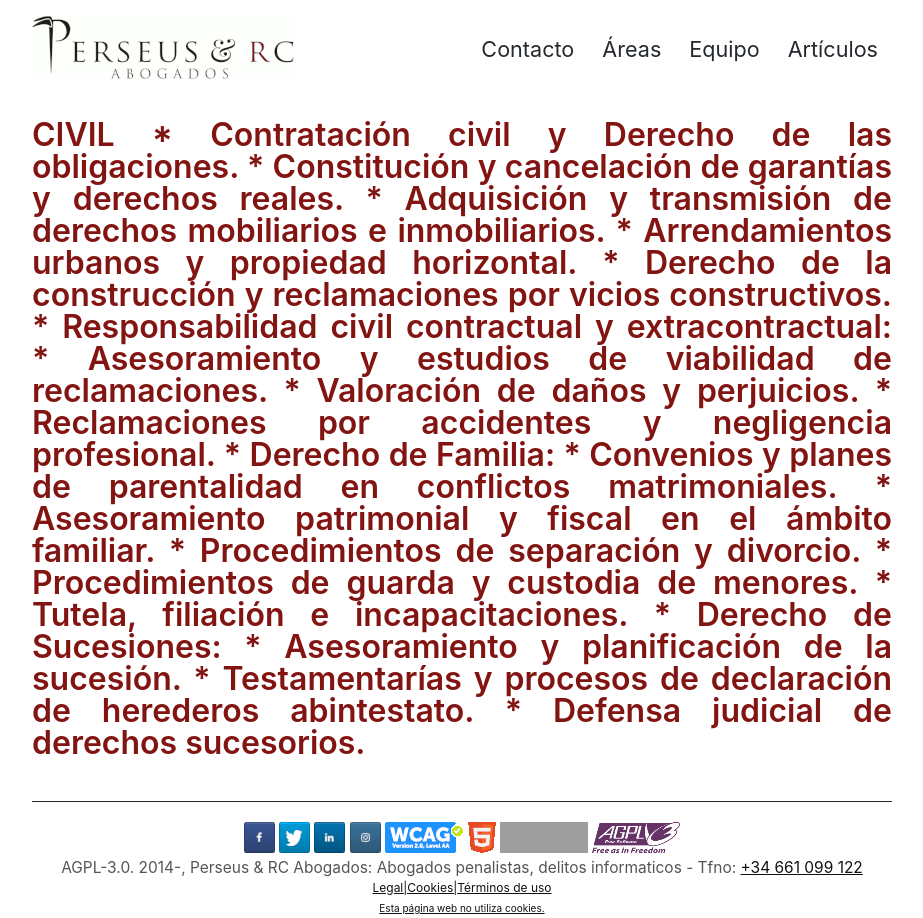
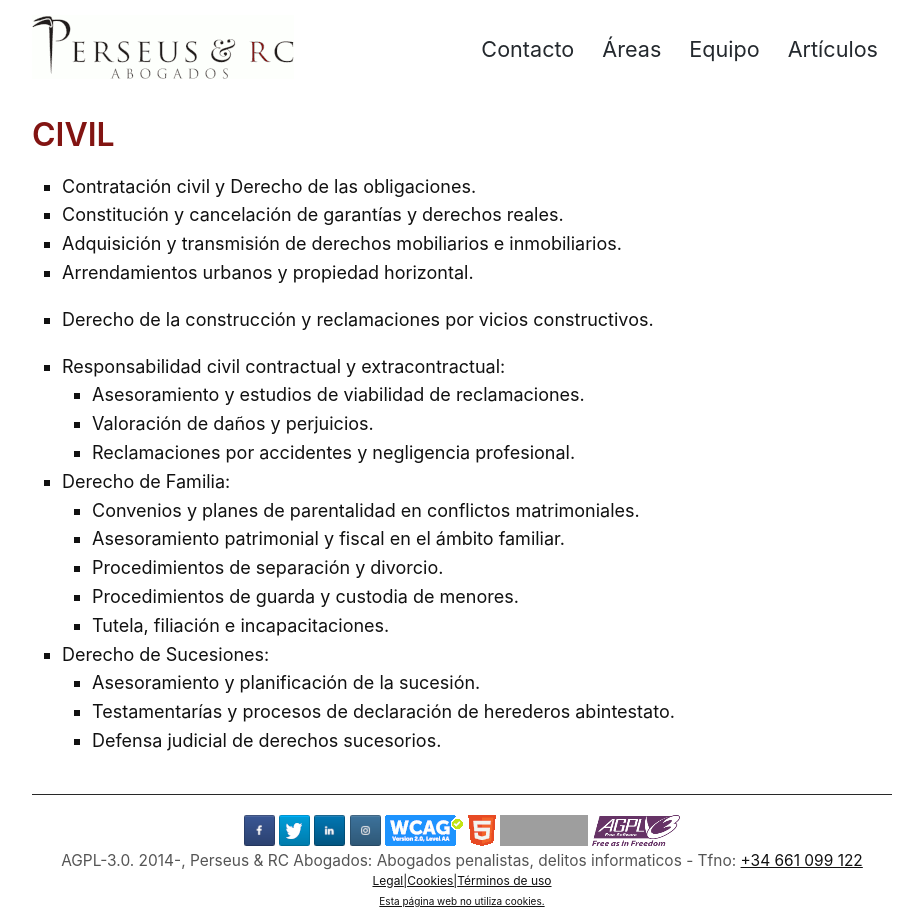
Before and after one commit to streaming10/perseusnew, a Jekyll site: the page built from civil.md, in a window 1280 px wide. Shown: the whole page, without its empty margins (158-1081 px from the left). Built offline with Jekyll 4.4.1, drawn with Linux system fonts in a browser that asks for light colours; our own code applies the rules of GitHub Pages for plain Markdown files; part of the change alters nothing that is shown; grey boxes are pictures that could not be loaded.

Commit message:
Update civil.md

```diff
--- a/civil.md
+++ b/civil.md
@@ -1,6 +1,15 @@
-<h1>{{ page.title }}<h1>
-
- CIVIL
+---
+title: Área Civil
+date: 2020-23-20 00:00:00 +0000
+categories: []
+description: Área Civil de Perses & RC Abogados
+banner_image: ""
+sub_heading: Área Civil de Perses & RC Abogados
+tags:
+- Área Civil
+slug: ''
+---
+# CIVIL
 
 *   Contratación civil y Derecho de las obligaciones.
 *   Constitución y cancelación de garantías y derechos reales.
```
